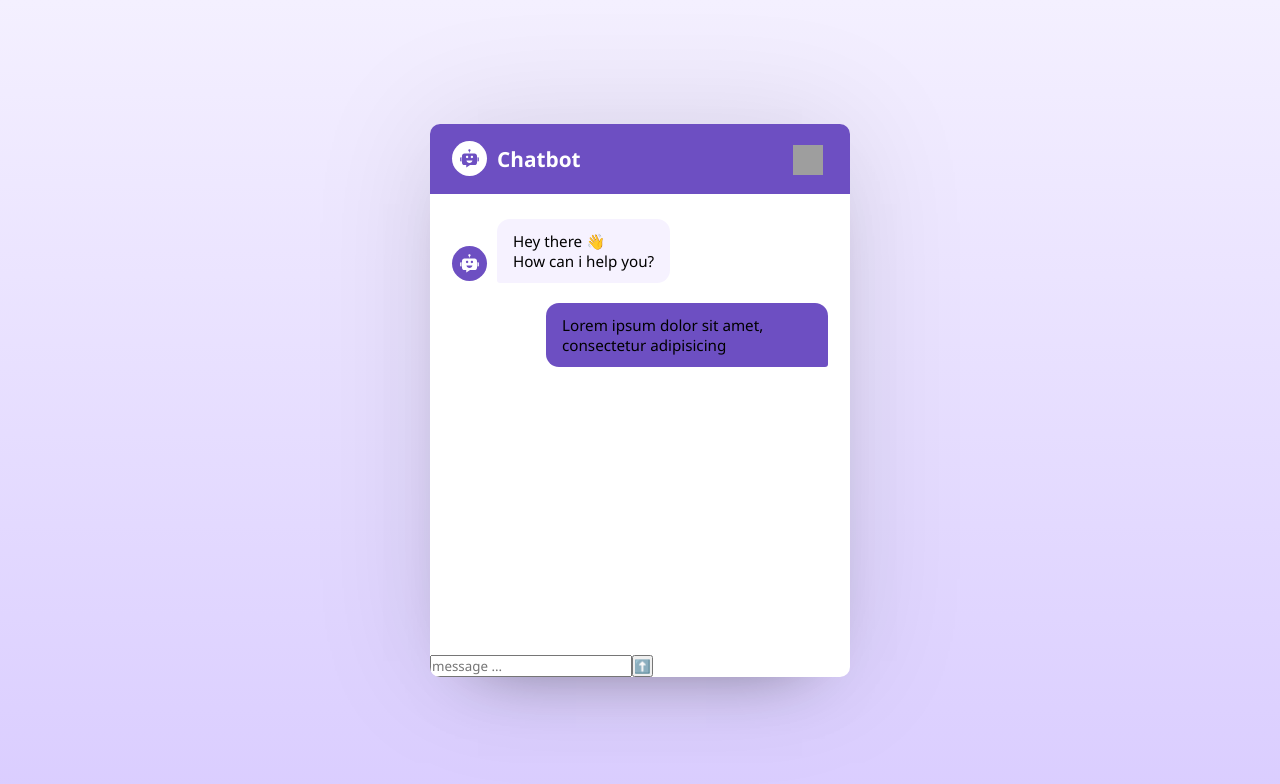
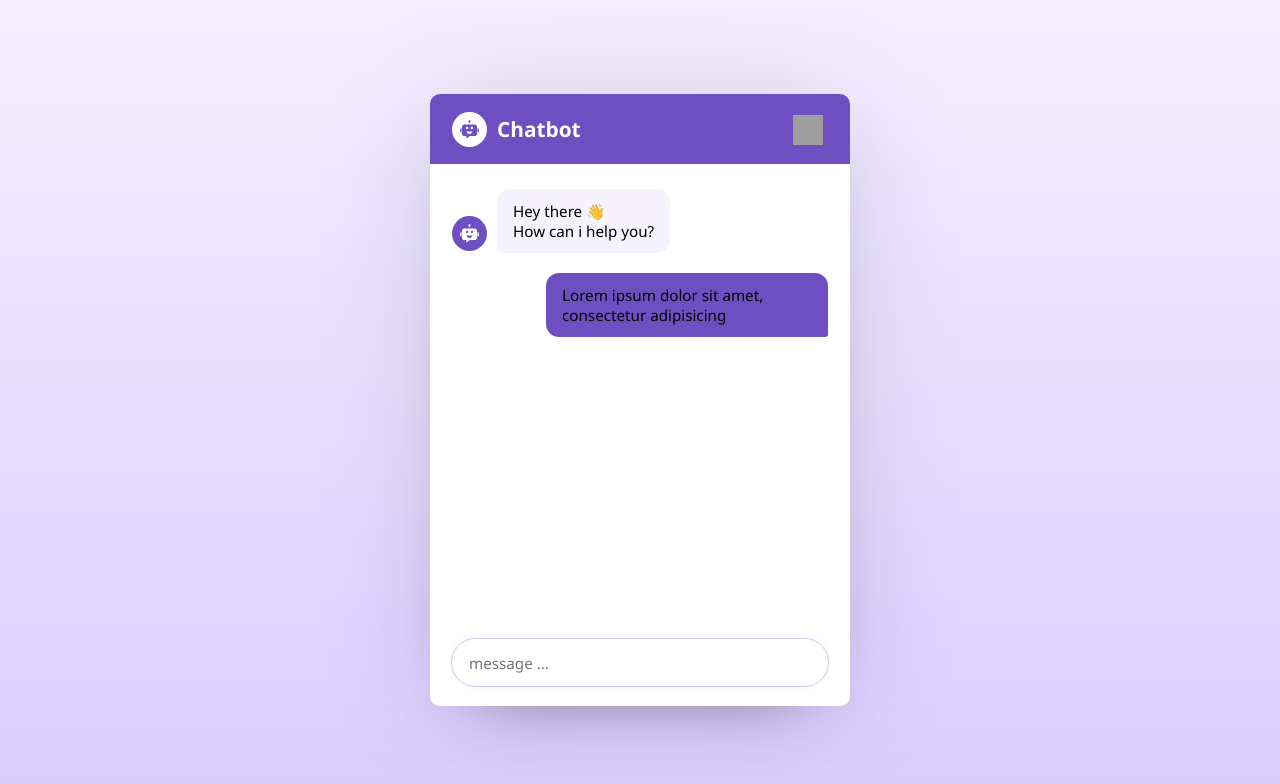
Before and after one commit to dag12y/chatBot, a React (Vite) app: page / in a window 1280 px wide. Shown: the top 784 px of the page. Built offline with nearby package versions, Linux system fonts and the light colour scheme; grey boxes are pictures that could not be loaded.

Commit message:
done stying the footer

```diff
--- a/src/index.css
+++ b/src/index.css
@@ -15,6 +15,7 @@
 }
 
 .chatbot-popup {
+    position: relative;
     width: 420px;
     overflow: hidden;
     background: #fff;
@@ -85,6 +86,7 @@
     display: flex;
     flex-direction: column;
     gap: 20px;
+    margin-bottom: 82px;
 }
 
 .chat-body .message {
@@ -105,24 +107,78 @@
     margin-bottom: 2px;
 }
 
-.chat-body .message .message-text{
+.chat-body .message .message-text {
     padding: 12px 16px;
     max-width: 75%;
     word-wrap: break-word;
     white-space: pre-line;
     font-size: 0.95rem;
 }
-.chat-body .bot-message .message-text{
+
+.chat-body .bot-message .message-text {
     background: #f6f2ff;
     border-radius: 13px 13px 13px 3px;
 }
 
-.chat-body .user-message{
+.chat-body .user-message {
     flex-direction: column;
     align-items: flex-end;
 }
 
-.chat-body .user-message .message-text{
+.chat-body .user-message .message-text {
     background: #6d4fc2;
     border-radius: 13px 13px 3px 13px;
 }
+
+.chat-footer {
+    position: absolute;
+    bottom: 0;
+    width: 100%;
+    background: #fff;
+    padding: 15px 22px 20px;
+}
+
+.chat-footer .chat-form {
+    display: flex;
+    align-items: center;
+    outline: 1px solid #cccce5;
+    background: #fff;
+    border-radius: 32px;
+    box-shadow: 0 0 8px rgba(0,0,0,0.06);
+}
+
+.chat-footer .chat-form:focus-within{
+    outline: 2px solid #6d4fc2;
+}
+
+.chat-form .message-input{
+    border: none;
+    outline: none;
+    background: none;
+    height: 47px;
+    padding: 0 17px;
+    font-size: 0.95rem;
+    width: 100%;
+}
+
+.chat-form button{
+    width: 35px;
+    height: 35px;
+    color: #fff;
+    flex-shrink: 0;
+    border-radius: 50%;
+    background-color: #6d4fc2;
+    border: none;
+    outline: none;
+    font-size: 1.15rem;
+    cursor: pointer;
+    margin-right: 6px;
+    transition: 0.2s ease;
+    display: none;
+}
+.chat-form button:hover{
+    background-color: #5d4fc2;
+}
+.chat-form .message-input:valid ~ button{
+    display: block;
+}
```
